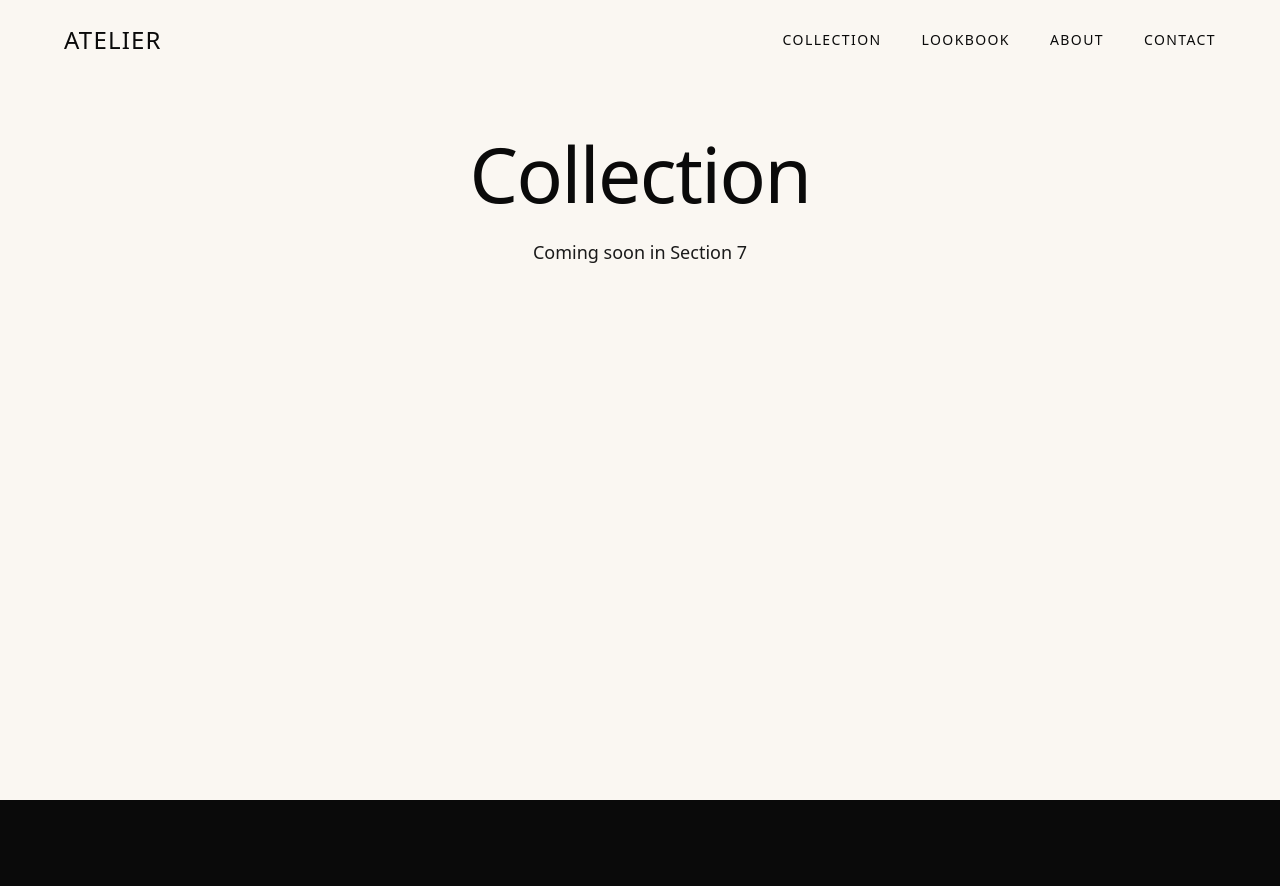
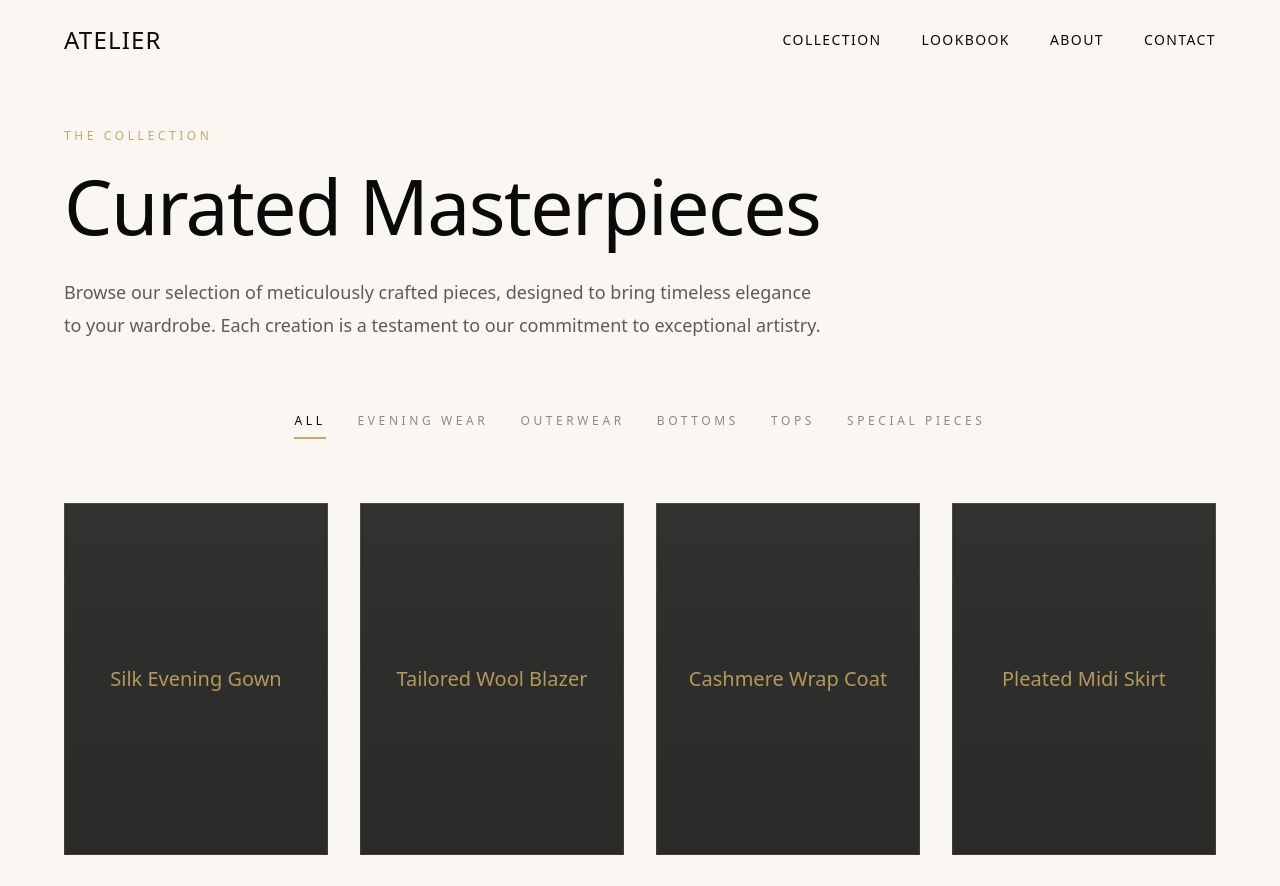
Before and after one commit to hamouzei/hanu-boutique, a Next.js app: page /collection in a window 1280 px wide. Shown: the top 886 px of the page. Built offline with nearby package versions, Linux system fonts and the light colour scheme.

Commit message:
feat: Introduce collection page with product grid, category filtering, and expanded product data.

```diff
--- a/src/app/collection/page.tsx
+++ b/src/app/collection/page.tsx
@@ -1,11 +1,34 @@
+'use client';
+
+import { motion } from 'framer-motion';
+import { CollectionGrid } from '@/components/sections';
+import { HeadingSerif, BodyText } from '@/components/ui';
+
 export default function CollectionPage() {
   return (
-    <main className="min-h-screen bg-[var(--color-cream)] section-padding">
+    <main className="min-h-screen bg-[var(--color-cream)] pt-32 pb-20">
       <div className="container-luxury">
-        <h1 className="font-serif text-4xl md:text-5xl text-center">Collection</h1>
-        <p className="mt-4 text-center text-[var(--color-warm-gray)]">
-          Coming soon in Section 7
-        </p>
+        {/* Page Header */}
+        <div className="max-w-3xl mb-16">
+          <motion.div
+            initial={{ opacity: 0, y: 20 }}
+            animate={{ opacity: 1, y: 0 }}
+            transition={{ duration: 1, ease: [0.22, 1, 0.36, 1] }}
+          >
+            <span className="font-sans text-xs tracking-[0.3em] uppercase text-[var(--color-gold)] mb-4 block">
+              The Collection
+            </span>
+            <HeadingSerif className="text-4xl md:text-6xl mb-6">
+              Curated Masterpieces
+            </HeadingSerif>
+            <BodyText className="text-lg opacity-70">
+              Browse our selection of meticulously crafted pieces, designed to bring timeless elegance to your wardrobe. Each creation is a testament to our commitment to exceptional artistry.
+            </BodyText>
+          </motion.div>
+        </div>
+
+        {/* Collection Grid with Filtering */}
+        <CollectionGrid />
       </div>
     </main>
   );
--- /dev/null
+++ b/src/components/sections/CollectionGrid.tsx
@@ -0,0 +1,66 @@
+'use client';
+
+import { useState, useMemo } from 'react';
+import { motion, AnimatePresence } from 'framer-motion';
+import { ALL_PRODUCTS, CATEGORIES, Product } from '@/lib/data';
+import { ProductCard } from '@/components/ui';
+
+export default function CollectionGrid() {
+  const [activeCategory, setActiveCategory] = useState<string>('All');
+
+  const filteredProducts = useMemo(() => {
+    if (activeCategory === 'All') return ALL_PRODUCTS;
+    return ALL_PRODUCTS.filter((product: Product) => product.category === activeCategory);
+  }, [activeCategory]);
+
+
+  return (
+    <div className="w-full">
+      {/* Category Filter */}
+      <div className="flex flex-wrap justify-center gap-4 md:gap-8 mb-16">
+        {['All', ...CATEGORIES].map((category) => (
+          <button
+            key={category}
+            onClick={() => setActiveCategory(category)}
+            className={`font-sans text-xs tracking-[0.3em] uppercase transition-all duration-300 py-2 border-b-2 ${
+              activeCategory === category
+                ? 'text-[var(--color-black)] border-[var(--color-gold)]'
+                : 'text-[var(--color-warm-gray)] border-transparent hover:text-[var(--color-black)]'
+            }`}
+          >
+            {category}
+          </button>
+        ))}
+      </div>
+
+      {/* Grid */}
+      <motion.div
+        layout
+        className="grid grid-cols-1 sm:grid-cols-2 lg:grid-cols-3 xl:grid-cols-4 gap-8"
+      >
+        <AnimatePresence mode="popLayout">
+          {filteredProducts.map((product: Product, index) => (
+            <motion.div
+
+              key={product.id}
+              layout
+              initial={{ opacity: 0, scale: 0.9 }}
+              animate={{ opacity: 1, scale: 1 }}
+              exit={{ opacity: 0, scale: 0.9 }}
+              transition={{ duration: 0.5, ease: [0.22, 1, 0.36, 1] }}
+            >
+              <ProductCard product={product} index={index % 4} />
+            </motion.div>
+          ))}
+        </AnimatePresence>
+      </motion.div>
+
+      {/* Empty State */}
+      {filteredProducts.length === 0 && (
+        <div className="text-center py-20">
+          <p className="font-serif text-xl opacity-50 italic">No pieces found in this category.</p>
+        </div>
+      )}
+    </div>
+  );
+}
--- a/src/components/sections/index.ts
+++ b/src/components/sections/index.ts
@@ -3,3 +3,4 @@ export { default as BrandStatement } from './BrandStatement';
 export { default as FeaturedCollection } from './FeaturedCollection';
 export { default as LookbookTeaser } from './LookbookTeaser';
 export { default as CTA } from './CTA';
+export { default as CollectionGrid } from './CollectionGrid';
--- a/src/lib/data.ts
+++ b/src/lib/data.ts
@@ -121,6 +121,16 @@ export const ALL_PRODUCTS: Product[] = [
   },
 ];
 
+// Product categories
+export const CATEGORIES = [
+  'Evening Wear',
+  'Outerwear',
+  'Bottoms',
+  'Tops',
+  'Special Pieces',
+] as const;
+
+
 // Lookbook items
 export const LOOKBOOK_ITEMS: LookbookItem[] = [
   {
```
